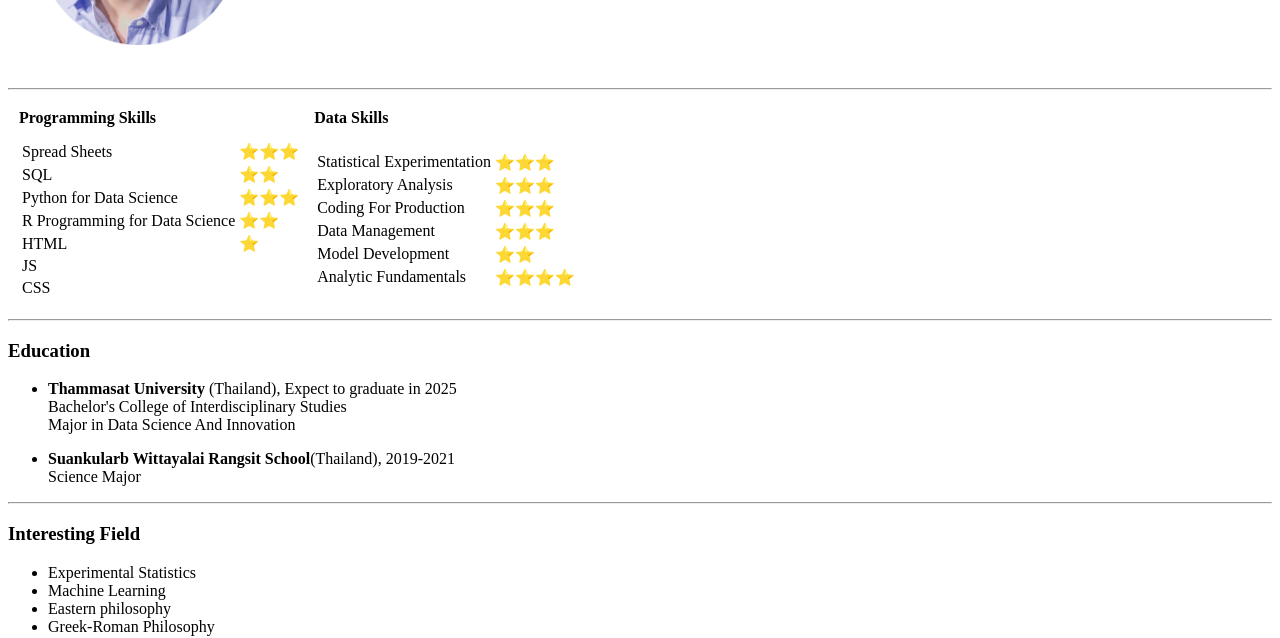
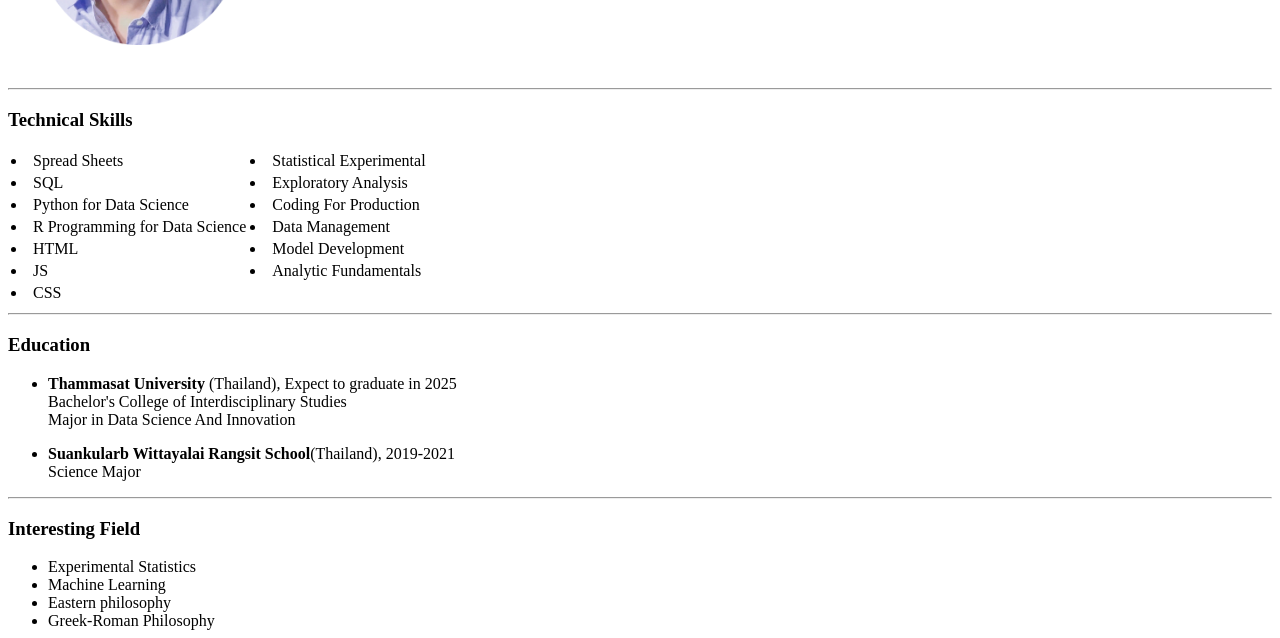
Before and after one commit to sunwasan/cv, a plain HTML site: page index.html in a window 1280 px wide. Shown: the part 194-832 px from the top of the page. Drawn offline with Linux system fonts and the light colour scheme.

Commit message:
Add files via upload

```diff
--- a/index.html
+++ b/index.html
@@ -19,78 +19,51 @@
             </tr>
         </table>
         <hr>
-
-        <table cellspacing = "10">
-            <thead>
+        <h3>Technical Skills</h3>
+        <table>
+            <tbody>
                 <tr>
-                    <td><strong>Programming Skills</strong></td>
-                    <td><strong>Data Skills</strong></td>
-                </tr>
-            </thead>
-            <tr>
-                <td>
-                    <table>
-                        <tr>
-                            <td>Spread Sheets</td>
-                            <td>⭐⭐⭐</td>
+                    <ul>
+                        <td><li>Spread Sheets</li></td>
+                        <td><li>Statistical Experimental</li></td>
+                    </ul>
                 </tr>
                 <tr>
-                            <td>SQL</td>
-                            <td>⭐⭐</td>
+                    <ul>
+                        <td><li>SQL</li></td>
+                        <td><li>Exploratory Analysis</li></td>
+                    </ul>
                 </tr>
                 <tr>
-                            <td>Python for Data Science</td>
-                            <td>⭐⭐⭐</td>
+                    <ul>
+                        <td><li>Python for Data Science</li></td>
+                        <td><li>Coding For Production</li></td>
+                    </ul>
                 </tr>
                 <tr>
-                            <td>R Programming for Data Science</td>
-                            <td>⭐⭐</td>
-                        </tr>
-
-                        <tr>
-                            <td>HTML</td>
-                            <td>⭐</td>
+                    <ul>
+                        <td><li>R Programming for Data Science</li></td>
+                        <td><li>Data Management</li></td>
+                    </ul>
                 </tr>
                 <tr>
-                            <td>JS</td>
-                            <td></td>
+                    <ul>
+                        <td><li>HTML</li></td>
+                        <td><li>Model Development</li></td>
+                    </ul>
                 </tr>
                 <tr>
-                            <td>CSS</td>
-                            <td></td>
-                        </tr>
-
-                    </table>
-                </td>
-                <td>
-                    <table>
-                        <tr>
-                            <td>Statistical Experimentation</td>
-                            <td>⭐⭐⭐</td>
+                    <ul>
+                        <td><li>JS</li></td>
+                        <td><li>Analytic Fundamentals</li></td>
+                    </ul>
                 </tr>
                 <tr>
-                            <td>Exploratory Analysis</td>
-                            <td>⭐⭐⭐</td>
+                    <ul>
+                        <td><li>CSS</li></td>
+                    </ul>
                 </tr>
-                        <tr>
-                            <td>Coding For Production</td>
-                            <td>⭐⭐⭐</td>
-                        </tr>
-                        <tr>
-                            <td>Data Management</td>
-                            <td>⭐⭐⭐</td>
-                        </tr>
-                        <tr>
-                            <td>Model Development</td>
-                            <td>⭐⭐</td>
-                        </tr>
-                        <tr>
-                            <td>Analytic Fundamentals</td>
-                            <td>⭐⭐⭐⭐</td>
-                        </tr>
-                    </table>
-                </td>
-            </tr>
+            </tbody>
         </table>
         <hr>
         <h3>Education</h3>
```
Lines whose indentation alone changed are shown as unchanged.
